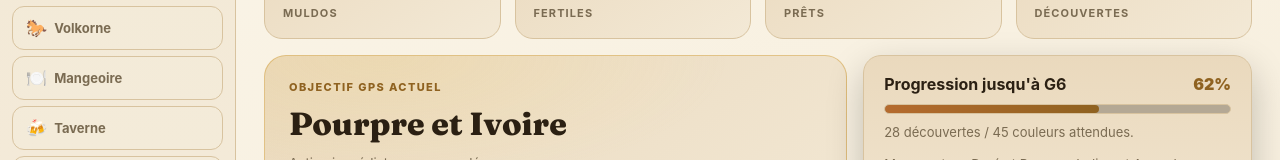
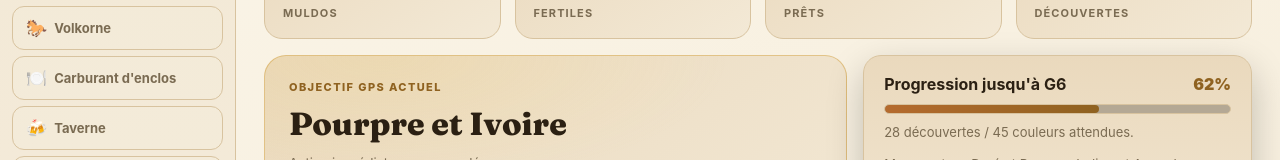
Before and after one commit to johncaly123-ctrl/registre-des-abysses-, a React (Vite) app: page / in a window 1280 px wide. Shown: the part 331-491 px from the top of the page. Built offline with nearby package versions, Linux system fonts and the light colour scheme.

Commit message:
Renomme l'onglet Mangeoire en Carburant d'enclos
Nav, titre de page et en-tete uniquement ; "Mangeoire" reste le nom de
la jauge en jeu, distinct du nom de l'onglet.

```diff
--- a/src/App.jsx
+++ b/src/App.jsx
@@ -279,7 +279,7 @@ export default function App() {
     const NOMS_SOUS_PAGE = { cheptel: "Cheptel", synchro: "Synchronisation", gps: "GPS", clonage: "Clonage" };
     let titre;
     if (page === "dashboard") titre = "Tableau de bord";
-    else if (page === "mangeoire") titre = "Mangeoire";
+    else if (page === "mangeoire") titre = "Carburant d'enclos";
     else if (page === "taverne") titre = "Taverne";
     else if (page === "succes") titre = "Succès";
     else if (page === "guide") titre = "Guide";
@@ -1035,7 +1035,7 @@ function AppSidebar({ page, setPage, cheptel, readyCount, fertileCount, discover
     ["dragodinde", "🐲", "Dragodinde"],
     ["muldo", "🐴", "Muldo"],
     ["volkorne", "🐎", "Volkorne"],
-    ["mangeoire", "🍽️", "Mangeoire"],
+    ["mangeoire", "🍽️", "Carburant d'enclos"],
     ["taverne", "🍻", "Taverne"],
     ["succes", "🏆", "Succès"],
     ["guide", "📖", "Guide"],
--- a/src/Mangeoire.jsx
+++ b/src/Mangeoire.jsx
@@ -552,7 +552,7 @@ export function MangeoirePage({ userId, serveur }) {
     <>
       <div className="panel-card">
         <div style={{ display: "flex", justifyContent: "space-between", alignItems: "baseline", gap: 12, flexWrap: "wrap" }}>
-          <h2>Mangeoire d'enclos — Rentabilité</h2>
+          <h2>Carburant d'enclos — Rentabilité</h2>
           <button className="btn btn-ghost" onClick={reinitialiserPrix}>Réinitialiser les prix</button>
         </div>
         <div style={{ color: "var(--muted)", fontSize: 12, marginTop: 6, marginBottom: 14 }}>
```
